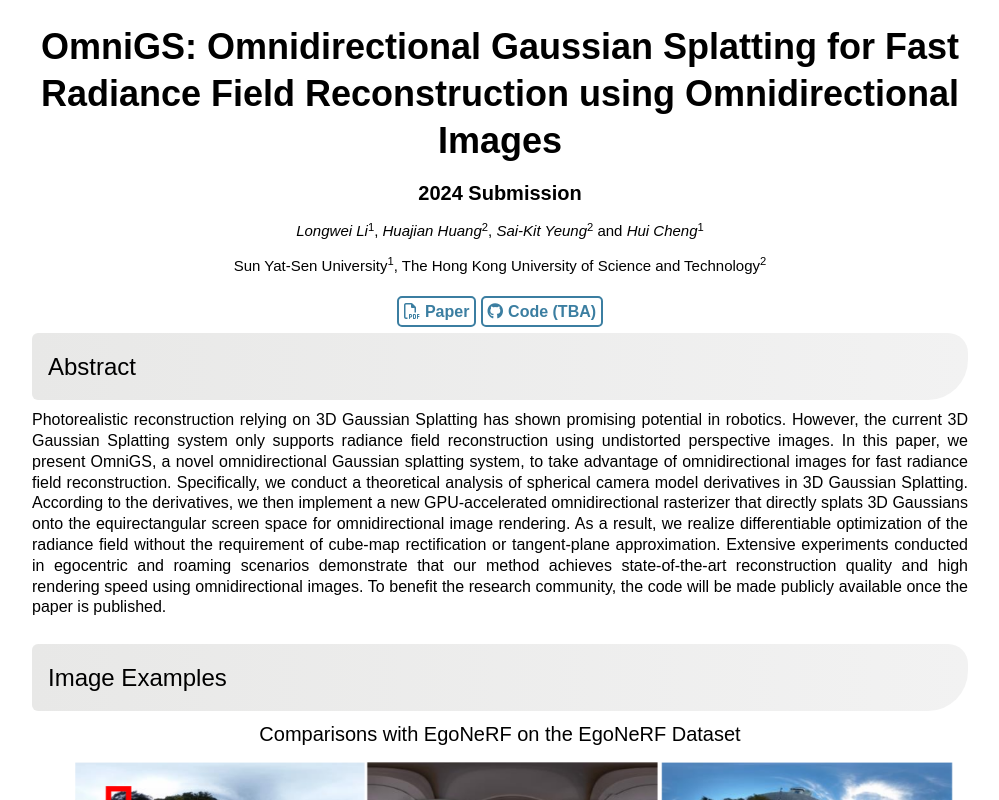
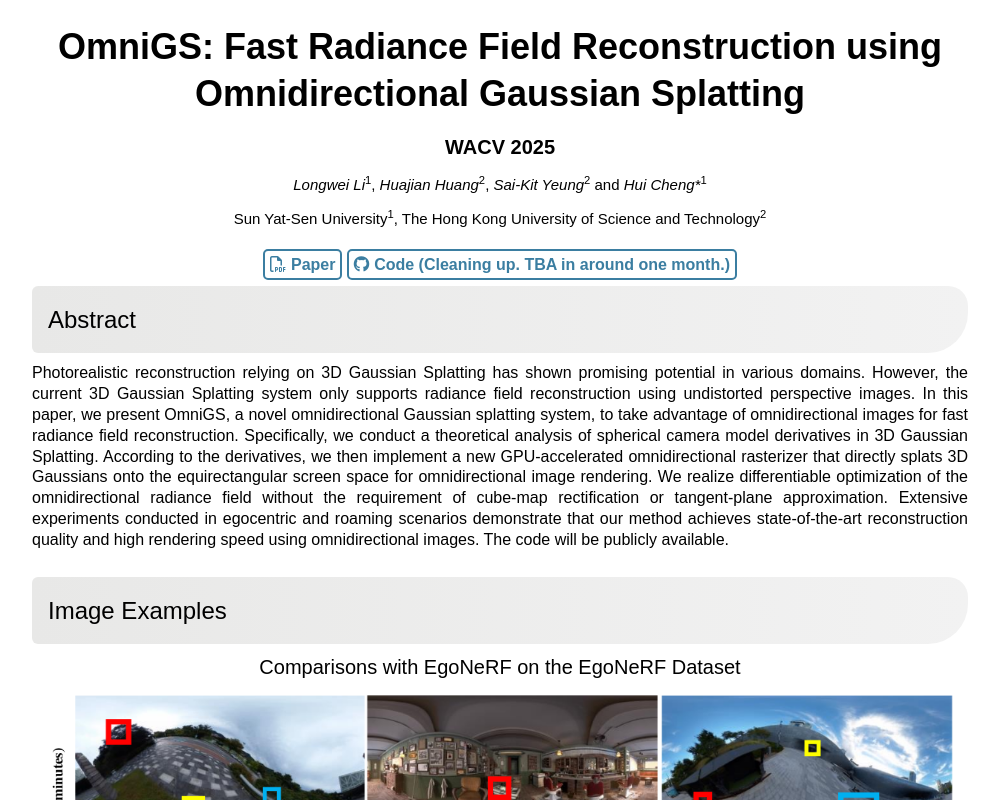
Before and after one commit to liquorleaf/liquorleaf.github.io, a plain HTML site: page research/OmniGS/index.html in a window 1280 px wide. Shown: the top 800 px of the page, without its empty margins (140-1139 px from the left). Drawn offline with Linux system fonts and the light colour scheme.

Commit message:
Update index.html

```diff
--- a/research/OmniGS/index.html
+++ b/research/OmniGS/index.html
@@ -2,7 +2,7 @@
 <html><meta charset="utf-8">
 <meta name="viewport" content="width=device-width, initial-scale=1.0">
 
-<title>OmniGS: Omnidirectional Gaussian Splatting for Fast Radiance Field Reconstruction using Omnidirectional Images</title>
+<title>OmniGS: Fast Radiance Field Reconstruction using Omnidirectional Gaussian Splatting</title>
 
 <link rel="stylesheet" href="https://fonts.googleapis.com/css?family=Raleway">
 
@@ -34,20 +34,20 @@ if (!doNotTrack) {
 
 	<div class="w3-container hj-padding">
 		<div>
-			<h1 class="w3-center w3-margin-top" id="OmniGS"><b>OmniGS: Omnidirectional Gaussian Splatting for Fast Radiance Field Reconstruction using Omnidirectional Images</b></h1>
-			<h4 class="w3-center w3-margin-top" >2024 Submission</h4>
+			<h1 class="w3-center w3-margin-top" id="OmniGS"><b>OmniGS: Fast Radiance Field Reconstruction using Omnidirectional Gaussian Splatting</b></h1>
+			<h4 class="w3-center w3-margin-top" >WACV 2025</h4>
 
 			<div class="w3-center">
 				<p><em><a href="https://liquorleaf.github.io" style="border-bottom: 1px dotted black;"></a>Longwei Li</em><sup>1</sup></a>, <em><a href="https://huajianup.github.io" style="border-bottom: 1px dotted black;"></a>Huajian Huang</em><sup>2</sup>, <em><a href="http://www.saikit.org" style="border-bottom: 1px dotted black;"></a>Sai-Kit Yeung</em><sup>2</sup>
 				and
-				<em>Hui Cheng</em><sup>1</sup></a>
+				<em><a href="https://cse.sysu.edu.cn/content/2504" style="border-bottom: 1px dotted black;"></a>Hui Cheng*</em><sup>1</sup></a>
 				</p>
 				<p>Sun Yat-Sen University<sup>1</sup>, The Hong Kong University of Science and Technology<sup>2</sup></p>
 			</div>
 
 			<div class="link w3-center pub">
 				<a class="btn btn-primary outline big-outline" href="https://arxiv.org/abs/2404.03202" target="_blank"><i class="fa fa-file-pdf-o" style="margin-right: 5px"></i>Paper</a>
-				<a class="btn btn-primary outline big-outline" href="https://github.com/liquorleaf/OmniGS" target="_blank"><i class="fa fa-github" style="margin-right: 5px"></i>Code (TBA)</a>
+				<a class="btn btn-primary outline big-outline" href="https://github.com/liquorleaf/OmniGS" target="_blank"><i class="fa fa-github" style="margin-right: 5px"></i>Code (Cleaning up. TBA in around one month.)</a>
 			</div>
 
 	    </div>
@@ -59,7 +59,7 @@ if (!doNotTrack) {
 			</div>
 
 		    <h6 class="abstract-text">
-                Photorealistic reconstruction relying on 3D Gaussian Splatting has shown promising potential in robotics. However, the current 3D Gaussian Splatting system only supports radiance field reconstruction using undistorted perspective images. In this paper, we present OmniGS, a novel omnidirectional Gaussian splatting system, to take advantage of omnidirectional images for fast radiance field reconstruction. Specifically, we conduct a theoretical analysis of spherical camera model derivatives in 3D Gaussian Splatting. According to the derivatives, we then implement a new GPU-accelerated omnidirectional rasterizer that directly splats 3D Gaussians onto the equirectangular screen space for omnidirectional image rendering. As a result, we realize differentiable optimization of the radiance field without the requirement of cube-map rectification or tangent-plane approximation. Extensive experiments conducted in egocentric and roaming scenarios demonstrate that our method achieves state-of-the-art reconstruction quality and high rendering speed using omnidirectional images. To benefit the research community, the code will be made publicly available once the paper is published.
+                Photorealistic reconstruction relying on 3D Gaussian Splatting has shown promising potential in various domains. However, the current 3D Gaussian Splatting system only supports radiance field reconstruction using undistorted perspective images. In this paper, we present OmniGS, a novel omnidirectional Gaussian splatting system, to take advantage of omnidirectional images for fast radiance field reconstruction. Specifically, we conduct a theoretical analysis of spherical camera model derivatives in 3D Gaussian Splatting. According to the derivatives, we then implement a new GPU-accelerated omnidirectional rasterizer that directly splats 3D Gaussians onto the equirectangular screen space for omnidirectional image rendering. We realize differentiable optimization of the omnidirectional radiance field without the requirement of cube-map rectification or tangent-plane approximation. Extensive experiments conducted in egocentric and roaming scenarios demonstrate that our method achieves state-of-the-art reconstruction quality and high rendering speed using omnidirectional images. The code will be publicly available.
 		    </h6>
 		</div>
 
@@ -71,6 +71,10 @@ if (!doNotTrack) {
 			<h6 class="w3-center result-text">Comparisons with EgoNeRF on the EgoNeRF Dataset</h6>
 			<div class="detail-content">
 				<img src="img/eval.png" class="max_100_per_width"></img>
+			</div>
+			<h6 class="w3-center result-text">Comparisons with 360Roam on the 360Roam Dataset</h6>
+			<div class="detail-content">
+				<img src="img/eval-360roam.png" class="max_100_per_width"></img>
 			</div>
 			<h6 class="w3-center result-text">Comparisons with 3DGS on the 360Roam Dataset</h6>
 			<div class="detail-content">
@@ -94,7 +98,7 @@ if (!doNotTrack) {
 		<div class="w3-container hj-padding" id="citation">
 			<h3>Citation</h3>
 			<pre class="citation-code"><code><span>@article</span>{lli2024omnigs,
-title = {OmniGS: Omnidirectional Gaussian Splatting for Fast Radiance Field Reconstruction using Omnidirectional Images},
+title = {OmniGS: Fast Radiance Field Reconstruction using Omnidirectional Gaussian Splatting},
 author = {Li, Longwei and Huang, Huajian and Yeung, Sai-Kit and Cheng Hui},
 journal={arXiv preprint, arXiv:2404.03202},
 year = {2024}
@@ -106,6 +110,7 @@ year = {2024}
 			<ul>
 				<li><a href="https://github.com/changwoonchoi/EgoNeRF">Balanced Spherical Grid for Egocentric View Synthesis (CVPR 2023)</a></li>
 				<li><a href="https://arxiv.org/abs/2402.00763">360-GS: Layout-guided Panoramic Gaussian Splatting For Indoor Roaming</a></li>
+				<li><a href="https://github.com/LetianHuang/op43dgs">On the Error Analysis of 3D Gaussian Splatting and an Optimal Projection Strategy (ECCV 2024)</a></li>
 			</ul>
 		</div>
 
```
